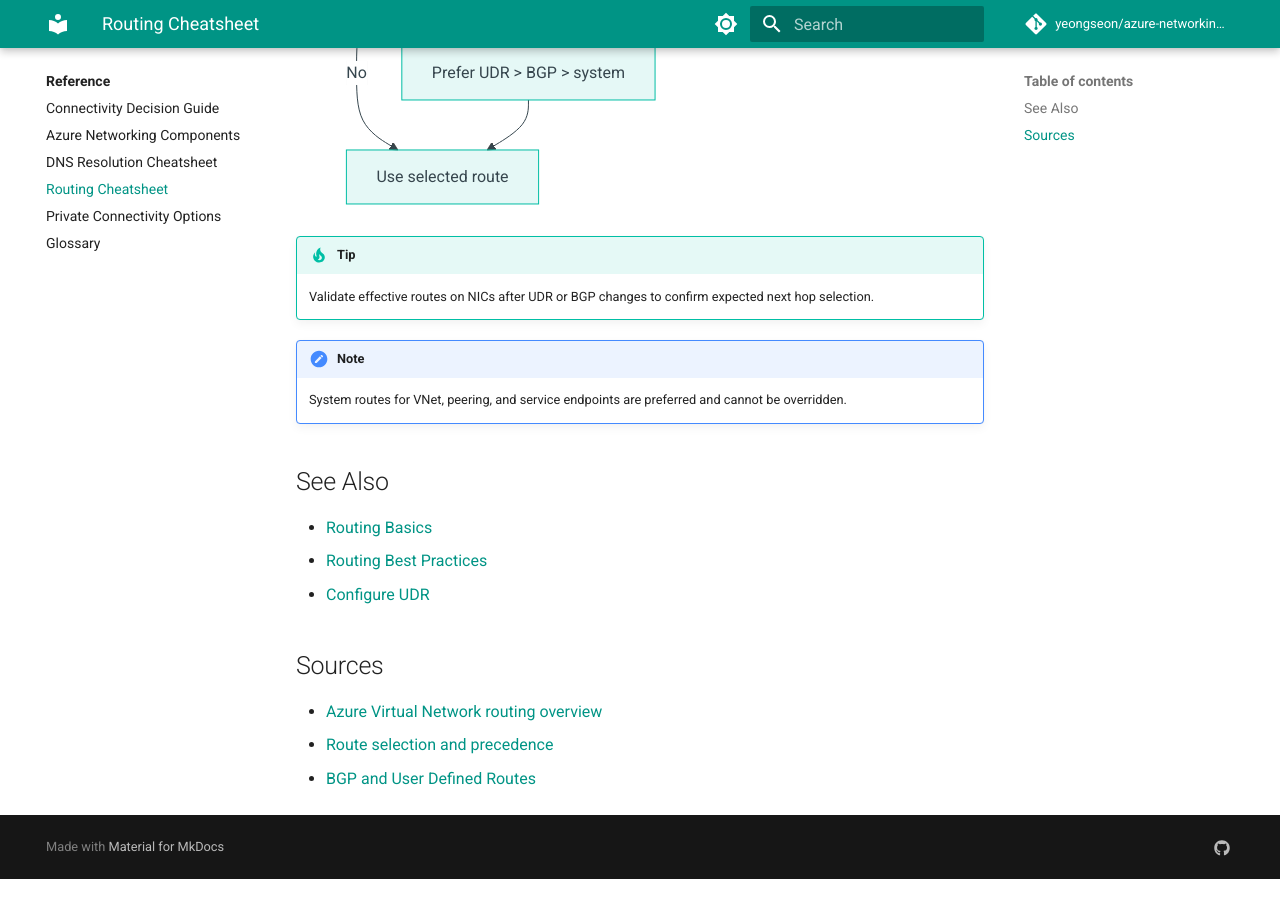
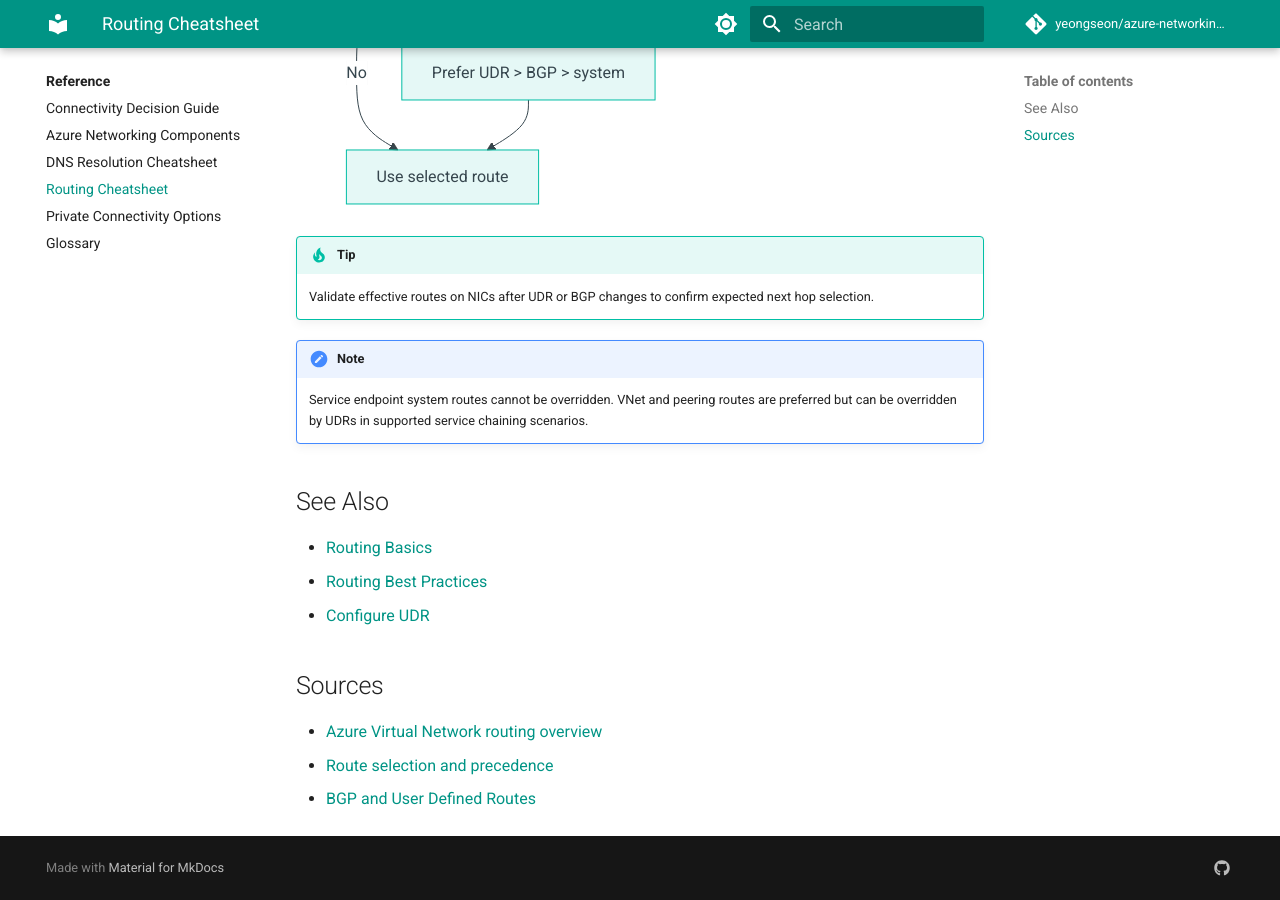
Before and after one commit to yeongseon/azure-networking-practical-guide, an MkDocs documentation site: the page built from docs/reference/routing-cheatsheet.md, in a window 1280 px wide and 900 px high, scrolled down 1542 px. Built offline with MkDocs 1.6.1 and Material for MkDocs 9.7.7, drawn with Linux system fonts in a browser that asks for light colours; comment, search, counter and statistics services are not loaded; before the commit the page ends 2421 px from its top, so only the background shows below that.

Commit message:
fix: clarify route override behavior for VNet/peering vs service endpoints
Service endpoint routes cannot be overridden. VNet and peering routes
are preferred but CAN be overridden by UDRs for service chaining.

```diff
--- a/docs/reference/routing-cheatsheet.md
+++ b/docs/reference/routing-cheatsheet.md
@@ -31,7 +31,7 @@ graph TD
     Validate effective routes on NICs after UDR or BGP changes to confirm expected next hop selection.
 
 !!! note
-    System routes for VNet, peering, and service endpoints are preferred and cannot be overridden.
+    Service endpoint system routes cannot be overridden. VNet and peering routes are preferred but can be overridden by UDRs in supported service chaining scenarios.
 
 ## See Also
 
```
